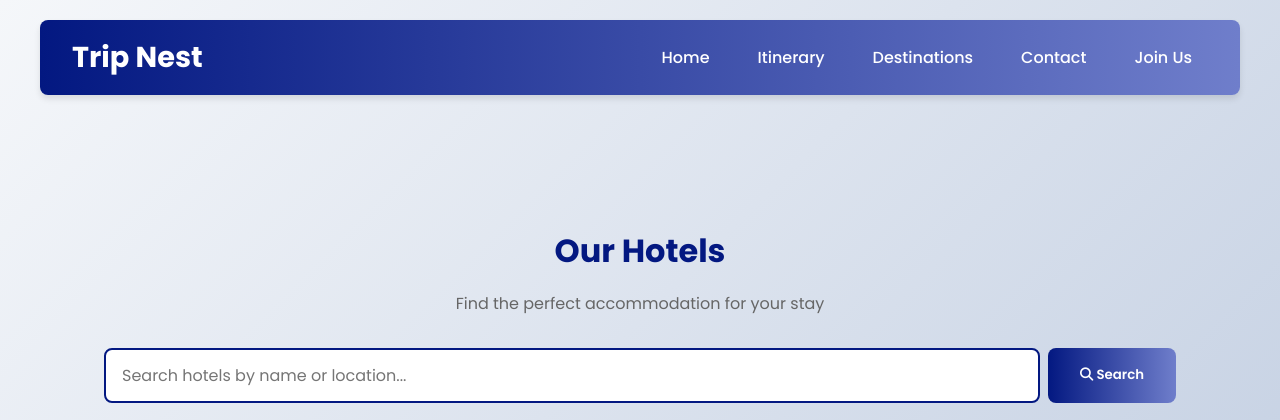
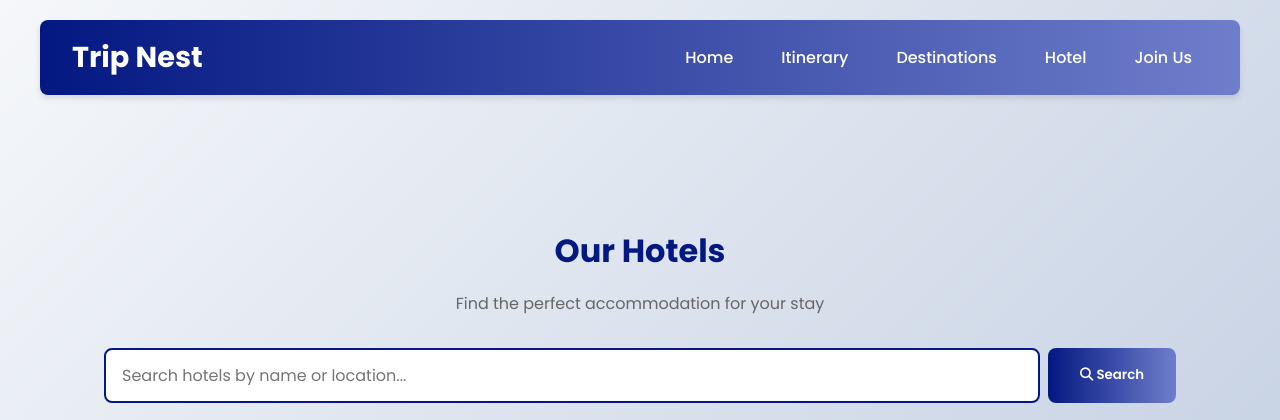
Before and after one commit to samratsa13/Trip_Nest, a PHP site: page /Tourism/hotels.php in a window 1280 px wide. Shown: the top 420 px of the page. Run offline with PHP 8.4, Linux system fonts and the light colour scheme; data that the repository does not hold is empty.

Commit message:
All done

```diff
--- a/Tourism.php
+++ b/Tourism.php
@@ -19,7 +19,7 @@ require_once 'db_connection.php';
             <a href="Tourism.php">Home</a>
             <a href="Tourism.php#itenary">Itinerary</a>
             <a href="destination.php">Destinations</a>
-            <a href="Tourism.php#contact">Contact</a>
+            <a href="Tourism.php#hotels">Hotel</a>
             <?php if (isset($_SESSION['user_id'])): ?>
                 <a href="bookings.php">Bookings</a>
                 <a href="wishlist.php"><i class="fas fa-heart"></i> Wishlist</a>
--- a/activities.php
+++ b/activities.php
@@ -351,7 +351,7 @@ if (isset($_GET['id'])) {
             <a href="Tourism.php">Home</a>
             <a href="Tourism.php#itenary">Itinerary</a>
             <a href="destination.php">Destinations</a>
-            <a href="Tourism.php#contact">Contact</a>
+            <a href="Tourism.php#hotels">Hotel</a>
             <?php if (isset($_SESSION['user_id'])): ?>
                 <a href="bookings.php">Bookings</a>
                 <a href="wishlist.php"><i class="fas fa-heart"></i> Wishlist</a>
--- a/admin.php
+++ b/admin.php
@@ -3765,11 +3765,13 @@ try {
                         if (document.getElementById('metric-activity-revenue'))
                             document.getElementById('metric-activity-revenue').innerText = 'NPR ' + parseFloat(data.revenue_activity).toLocaleString('en-US', {minimumFractionDigits: 2, maximumFractionDigits: 2});
 
+
                         // Update charts
                         updateCharts(data);
                     })
                     .catch(error => console.error('Fetch error:', error));
             }
+
 
             function updateCharts(data) {
                 // Bookings Type Chart
--- a/booking_confirmation.php
+++ b/booking_confirmation.php
@@ -206,7 +206,7 @@ if ($_SERVER['REQUEST_METHOD'] == 'POST') {
             <a href="Tourism.php">Home</a>
             <a href="Tourism.php#itenary">Itinerary</a>
             <a href="destination.php">Destinations</a>
-            <a href="Tourism.php#contact">Contact</a>
+            <a href="Tourism.php#hotels">Hotel</a>
             <?php if (isset($_SESSION['user_id'])): ?>
                 <a href="bookings.php">Bookings</a>
                 <a href="wishlist.php"><i class="fas fa-heart"></i> Wishlist</a>
--- a/bookings.php
+++ b/bookings.php
@@ -541,7 +541,7 @@ try {
         <a href="Tourism.php">Home</a>
         <a href="Tourism.php#itenary">Itinerary</a>
         <a href="destination.php">Destinations</a>
-        <a href="Tourism.php#contact">Contact</a>
+        <a href="Tourism.php#hotels">Hotel</a>
         <?php if (isset($_SESSION['user_id'])): ?>
             <a href="bookings.php">Bookings</a>
             <a href="wishlist.php"><i class="fas fa-heart"></i> Wishlist</a>
--- a/destination.php
+++ b/destination.php
@@ -22,7 +22,7 @@ $destinations = $pdo->query("SELECT * FROM destinations WHERE status = 'active'
         <a href="Tourism.php">Home</a>
         <a href="Tourism.php#itenary">Itinerary</a>
         <a href="destination.php">Destinations</a>
-        <a href="Tourism.php#contact">Contact</a>
+        <a href="Tourism.php#hotels">Hotel</a>
         <?php if (isset($_SESSION['user_id'])): ?>
             <a href="bookings.php">Bookings</a>
             <a href="wishlist.php"><i class="fas fa-heart"></i> Wishlist</a>
--- a/hotels.php
+++ b/hotels.php
@@ -423,7 +423,7 @@ if (isset($_GET['id'])) {
             <a href="Tourism.php">Home</a>
             <a href="Tourism.php#itenary">Itinerary</a>
             <a href="destination.php">Destinations</a>
-            <a href="Tourism.php#contact">Contact</a>
+            <a href="Tourism.php#hotels">Hotel</a>
             <?php if (isset($_SESSION['user_id'])): ?>
                 <a href="bookings.php">Bookings</a>
                 <a href="wishlist.php"><i class="fas fa-heart"></i> Wishlist</a>
--- a/itinerary_details.php
+++ b/itinerary_details.php
@@ -353,7 +353,7 @@ $selected_day = isset($_GET['day']) ? intval($_GET['day']) : 0;
             <a href="Tourism.php">Home</a>
             <a href="Tourism.php#itenary">Itinerary</a>
             <a href="destination.php">Destinations</a>
-            <a href="Tourism.php#contact">Contact</a>
+            <a href="Tourism.php#hotels">Hotel</a>
             <?php if (isset($_SESSION['user_id'])): ?>
                 <a href="bookings.php">Bookings</a>
                 <a href="wishlist.php"><i class="fas fa-heart"></i> Wishlist</a>
--- a/wishlist.php
+++ b/wishlist.php
@@ -175,7 +175,7 @@ mysqli_close($conn);
             <a href="Tourism.php">Home</a>
             <a href="Tourism.php#itenary">Itinerary</a>
             <a href="destination.php">Destinations</a>
-            <a href="Tourism.php#contact">Contact</a>
+            <a href="Tourism.php#hotels">Hotel</a>
             <?php if (isset($_SESSION['user_id'])): ?>
                 <a href="bookings.php">Bookings</a>
                 <a href="wishlist.php"><i class="fas fa-heart"></i> Wishlist</a>
```
Also changed, not shown: 1 other file.
